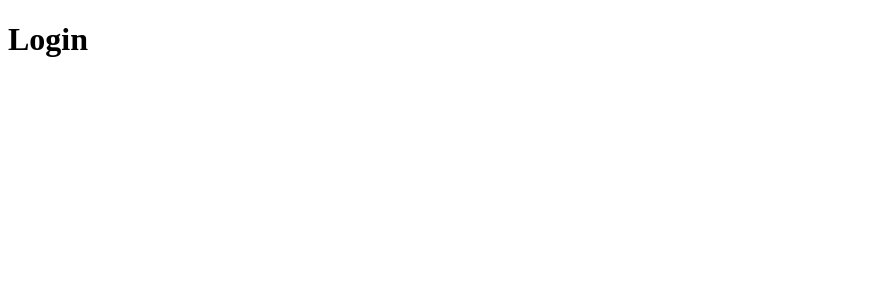
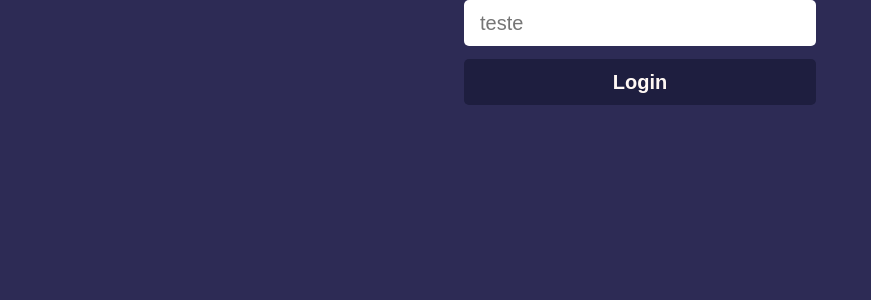
Before and after one commit to lgsfarias/easy-my-party, a React (Vite) app in the folder front-end/: page / in a window 1280 px wide. Shown: the top 300 px of the page, without its empty margins (0-871 px from the left). Built offline with nearby package versions, Linux system fonts and the light colour scheme.

Commit message:
feat: create globalStyles and main styled elements

```diff
--- a/front-end/index.html
+++ b/front-end/index.html
@@ -1,13 +1,16 @@
 <!DOCTYPE html>
 <html lang="en">
+
 <head>
   <meta charset="UTF-8" />
   <link rel="icon" type="image/svg+xml" href="/vite.svg" />
   <meta name="viewport" content="width=device-width, initial-scale=1.0" />
   <title>Vite + React + TS</title>
 </head>
+
 <body>
   <div id="root"></div>
   <script type="module" src="/src/main.tsx"></script>
 </body>
+
 </html>
--- a/front-end/package.json
+++ b/front-end/package.json
@@ -11,12 +11,14 @@
   "dependencies": {
     "react": "^18.2.0",
     "react-dom": "^18.2.0",
-    "react-router-dom": "^6.3.0"
+    "react-router-dom": "^6.3.0",
+    "styled-components": "^5.3.5"
   },
   "devDependencies": {
     "@types/react": "^18.0.15",
     "@types/react-dom": "^18.0.6",
     "@types/react-router-dom": "^5.3.3",
+    "@types/styled-components": "^5.1.25",
     "@typescript-eslint/eslint-plugin": "^5.32.0",
     "@typescript-eslint/parser": "^5.32.0",
     "@vitejs/plugin-react": "^2.0.0",
--- a/front-end/src/App.tsx
+++ b/front-end/src/App.tsx
@@ -1,7 +1,16 @@
+import { ThemeProvider } from 'styled-components';
 import AppRoutes from './Routes';
+import * as S from './styles/global';
+import theme from './styles/themes/theme';
 
 function App() {
-  return <AppRoutes />;
+  return (
+    <ThemeProvider theme={theme}>
+      <S.Reset />
+      <S.Global />
+      <AppRoutes />
+    </ThemeProvider>
+  );
 }
 
 export default App;
--- a/front-end/src/components/pages/Login/index.tsx
+++ b/front-end/src/components/pages/Login/index.tsx
@@ -1,3 +1,15 @@
+import Button from '../../../styles/elements/button';
+import Form from '../../../styles/elements/form';
+import Input from '../../../styles/elements/input';
+import Wrapper from '../../../styles/elements/wrapper';
+
 export default function Login() {
-  return <h1>Login</h1>;
+  return (
+    <Wrapper>
+      <Form>
+        <Input placeholder="teste" />
+        <Button>Login</Button>
+      </Form>
+    </Wrapper>
+  );
 }
--- /dev/null
+++ b/front-end/src/styles/elements/button.ts
@@ -0,0 +1,20 @@
+import styled from 'styled-components';
+
+const Button = styled.button`
+  background: ${(props) => props.theme.colors.primary};
+  color: ${(props) => props.theme.colors.text};
+  width: 100%;
+  height: 46px;
+  border: none;
+  border-radius: 5px;
+  font-size: 20px;
+  font-weight: bold;
+  cursor: pointer;
+  margin-bottom: 36px;
+  &:hover,
+  &:focus {
+    opacity: 0.9;
+  }
+`;
+
+export default Button;
--- /dev/null
+++ b/front-end/src/styles/elements/form.ts
@@ -0,0 +1,12 @@
+import styled from 'styled-components';
+
+const Form = styled.form`
+  display: flex;
+  flex-direction: column;
+  align-items: center;
+  width: 100%;
+  max-width: 400px;
+  padding: 0 24px;
+`;
+
+export default Form;
--- /dev/null
+++ b/front-end/src/styles/elements/input.ts
@@ -0,0 +1,15 @@
+import styled from 'styled-components';
+
+const Input = styled.input`
+  width: 100%;
+  height: 46px;
+  border: none;
+  border-radius: 5px;
+  padding: 0 16px;
+  margin-bottom: 13px;
+  font-size: 20px;
+  line-height: 23px;
+  color: '#000';
+`;
+
+export default Input;
--- /dev/null
+++ b/front-end/src/styles/elements/wrapper.ts
@@ -0,0 +1,11 @@
+import styled from 'styled-components';
+
+const Wrapper = styled.div`
+  display: flex;
+  flex-direction: column;
+  justify-content: center;
+  align-items: center;
+  width: 100%;
+`;
+
+export default Wrapper;
--- /dev/null
+++ b/front-end/src/styles/global.ts
@@ -0,0 +1,64 @@
+import { createGlobalStyle } from 'styled-components';
+
+export const Reset = createGlobalStyle`
+  /* http://meyerweb.com/eric/tools/css/reset/
+    v2.0 | 20110126
+    License: none (public domain)
+  */
+
+  html, body, div, span, applet, object, iframe,
+  h1, h2, h3, h4, h5, h6, p, blockquote, pre,
+  a, abbr, acronym, address, big, cite, code,
+  del, dfn, em, img, ins, kbd, q, s, samp,
+  small, strike, strong, sub, sup, tt, var,
+  b, u, i, center,
+  dl, dt, dd, ol, ul, li,
+  fieldset, form, label, legend,
+  table, caption, tbody, tfoot, thead, tr, th, td,
+  article, aside, canvas, details, embed,
+  figure, figcaption, footer, header, hgroup,
+  menu, nav, output, ruby, section, summary,
+  time, mark, audio, video {
+    margin: 0;
+    padding: 0;
+    border: 0;
+    font-size: 100%;
+    font: inherit;
+    vertical-align: baseline;
+  }
+  /* HTML5 display-role reset for older browsers */
+  article, aside, details, figcaption, figure,
+  footer, header, hgroup, menu, nav, section {
+    display: block;
+  }
+  body {
+    line-height: 1;
+  }
+  ol, ul {
+    list-style: none;
+  }
+  blockquote, q {
+    quotes: none;
+  }
+  blockquote:before, blockquote:after,
+  q:before, q:after {
+    content: '';
+    content: none;
+  }
+  table {
+    border-collapse: collapse;
+    border-spacing: 0;
+  }
+`;
+
+export const Global = createGlobalStyle`
+  @import url('https://fonts.googleapis.com/css2?family=Roboto:wght@100;400;500;700&display=swap');
+  * {
+    box-sizing: border-box;
+  }
+  body {
+    font-family: 'Roboto', sans-serif;
+    background-color: ${(props) => props.theme.colors.background};
+    color: ${(props) => props.theme.colors.text};
+  }
+`;
--- /dev/null
+++ b/front-end/src/styles/themes/theme.ts
@@ -0,0 +1,10 @@
+const theme = {
+  colors: {
+    background: '#2d2b55',
+    text: '#fff8f4',
+    primary: '#1e1e3f',
+    secondary: '#222244',
+  },
+};
+
+export default theme;
```
Also changed, not shown: front-end/src/styles/styled.d.ts (added, +10 -0 lines), front-end/.eslintrc.json, 2 other files (tests, documents, lock files or other folders). Lines whose indentation alone changed are shown as unchanged.
